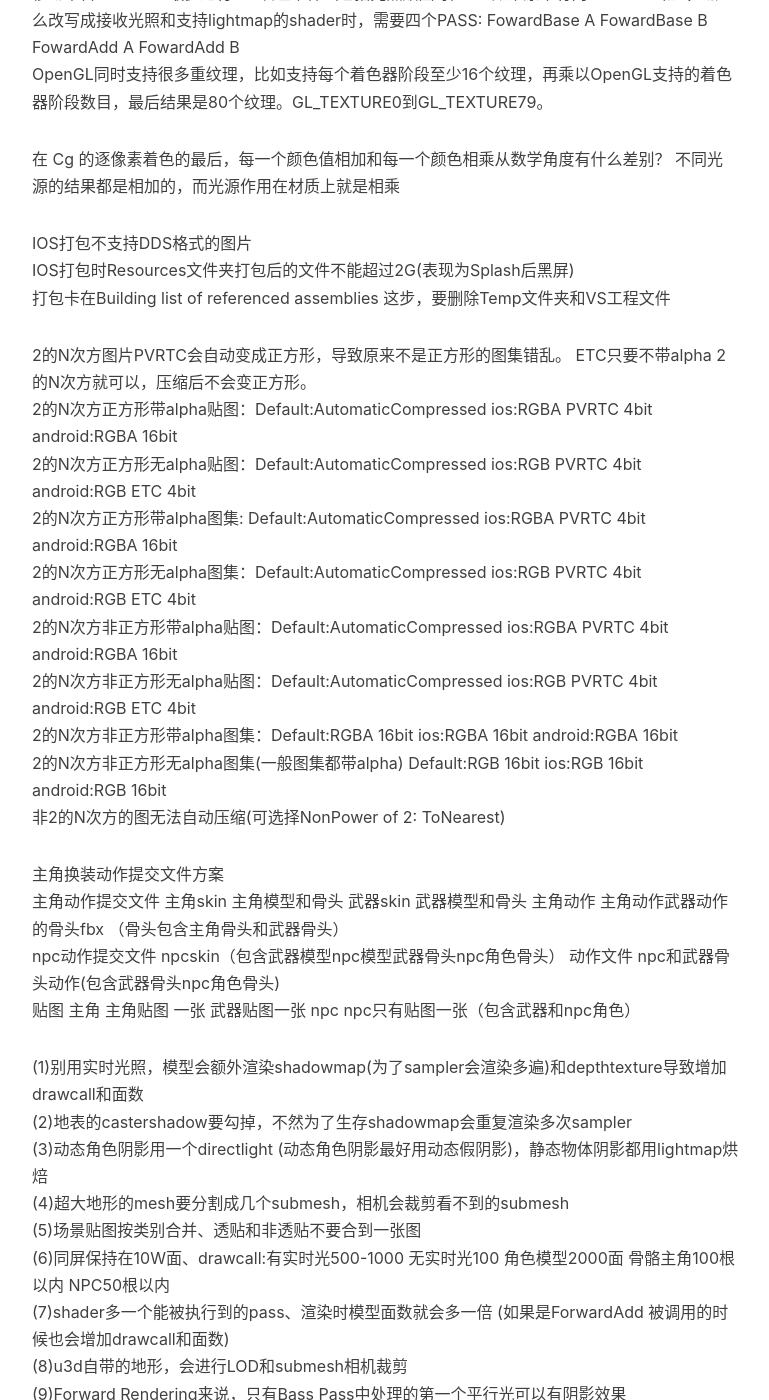
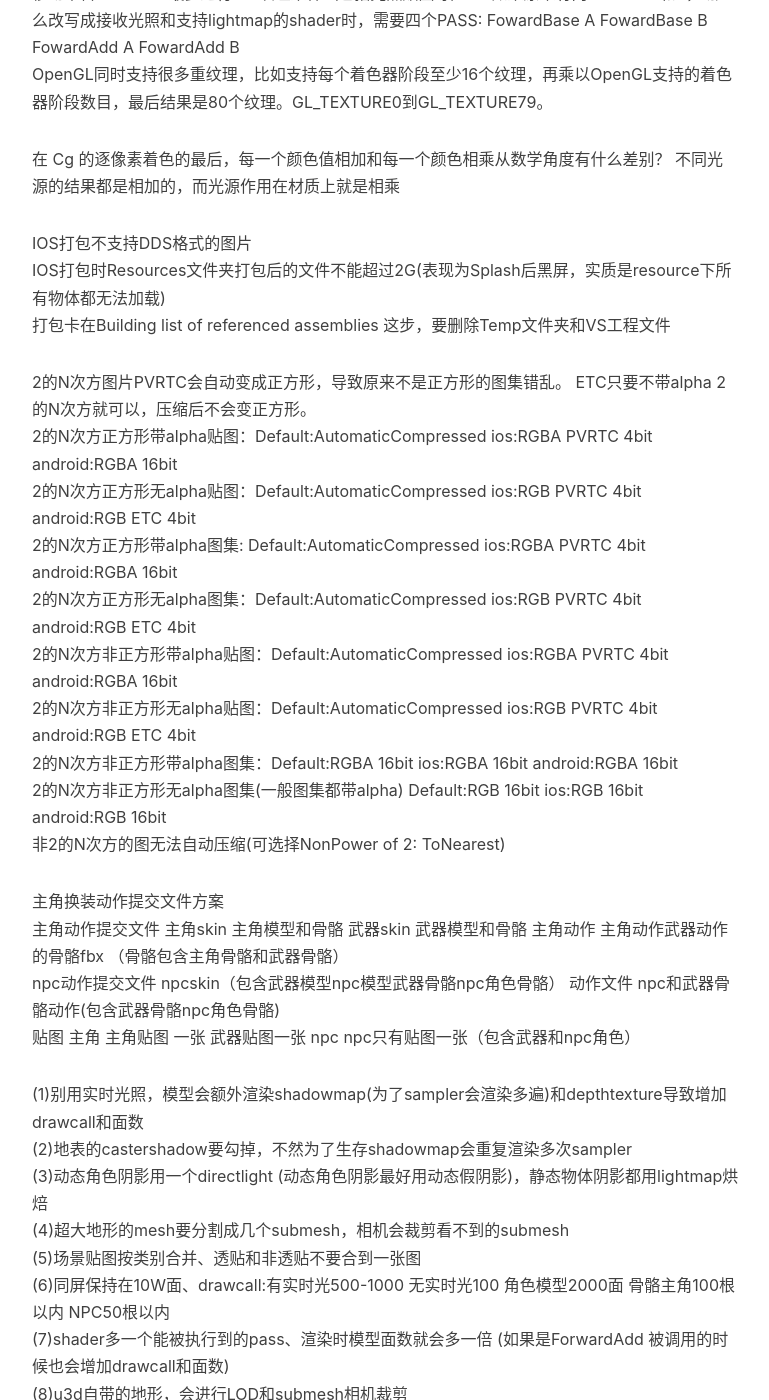
Before and after one commit to huangx916/huangx916.github.io, a Jekyll site: the page built from _posts/2017-12-08-note01.markdown, in a window 1280 px wide and 1400 px high, scrolled down 896 px. Shown: the whole window, without its empty margins (233-1002 px from the left). Built offline with Jekyll 4.4.1, drawn with Linux system fonts in a browser that asks for light colours; nearby versions of some CDN libraries; comment, search, counter and statistics services are not loaded; some of the changed text lies outside the part shown.

Commit message:
modify note

```diff
--- a/_posts/2017-12-08-note01.markdown
+++ b/_posts/2017-12-08-note01.markdown
@@ -25,7 +25,7 @@
 在 Cg 的逐像素着色的最后，每一个颜色值相加和每一个颜色相乘从数学角度有什么差别？ 不同光源的结果都是相加的，而光源作用在材质上就是相乘
 
 IOS打包不支持DDS格式的图片
-IOS打包时Resources文件夹打包后的文件不能超过2G(表现为Splash后黑屏)
+IOS打包时Resources文件夹打包后的文件不能超过2G(表现为Splash后黑屏，实质是resource下所有物体都无法加载)
 打包卡在Building list of referenced assemblies 这步，要删除Temp文件夹和VS工程文件
 
 2的N次方图片PVRTC会自动变成正方形，导致原来不是正方形的图集错乱。 ETC只要不带alpha 2的N次方就可以，压缩后不会变正方形。
@@ -40,8 +40,8 @@
 非2的N次方的图无法自动压缩(可选择NonPower of 2: ToNearest)
 
 主角换装动作提交文件方案
-主角动作提交文件  主角skin 主角模型和骨头   武器skin  武器模型和骨头   主角动作  主角动作武器动作的骨头fbx （骨头包含主角骨头和武器骨头）
-npc动作提交文件    npcskin（包含武器模型npc模型武器骨头npc角色骨头）   动作文件  npc和武器骨头动作(包含武器骨头npc角色骨头)
+主角动作提交文件  主角skin 主角模型和骨骼   武器skin  武器模型和骨骼   主角动作  主角动作武器动作的骨骼fbx （骨骼包含主角骨骼和武器骨骼）
+npc动作提交文件    npcskin（包含武器模型npc模型武器骨骼npc角色骨骼）   动作文件  npc和武器骨骼动作(包含武器骨骼npc角色骨骼)
 贴图    主角      主角贴图  一张    武器贴图一张     npc   npc只有贴图一张（包含武器和npc角色）
 
 (1)别用实时光照，模型会额外渲染shadowmap(为了sampler会渲染多遍)和depthtexture导致增加drawcall和面数
@@ -55,7 +55,7 @@
 (9)Forward Rendering来说，只有Bass Pass中处理的第一个平行光可以有阴影效果
 (10) 如果相机设置渲染深度图（camera.depthTextureMode |= DepthTextureMode.Depth;），则所有渲染的物体会多一遍渲染(不会静态合并)，drawcall会翻好几倍
 (11) 有些体积雾会使每个物件单独渲染，没有静态合并，使drawcall变态的增加
-(12) 模型关闭Read/Write功能、顶点不要切线等属性，以提升加载效率和减少内存
+(12) ~~模型关闭Read/Write功能~~、顶点不要切线等属性，以提升加载效率和减少内存
 
 
 1.根据程序要求，贴图的数量大地图类似洛阳杭州控制在20张1024以下，其他小的地图需要保证10张1024以下，贴图可以用512只要不超出前面1024的总量就行，这个数量是单个地图中所有物件的贴图。
@@ -68,6 +68,7 @@
 
 Resources.UnloadUnusedAssets();会占用大量CUP时间，使用时要谨慎
 
+只考虑光照阴影环境下（不包括其他产生DepthTexture的情况，如SSAO等）：
 场景没light 不管如何都不产生Camera-DepthTexture和ShadowMap  不产生阴影
 场景有light 物体无shadowcaster pass 不管是否开启 caster shadows  都不会产生Camera-DepthTexture和ShadowMap 不产生阴影
 场景有light 物体有shadowcaster pass 关闭 caster shadows 则产生Camera-DepthTexture但不产生ShadowMap 不产生阴影
```
